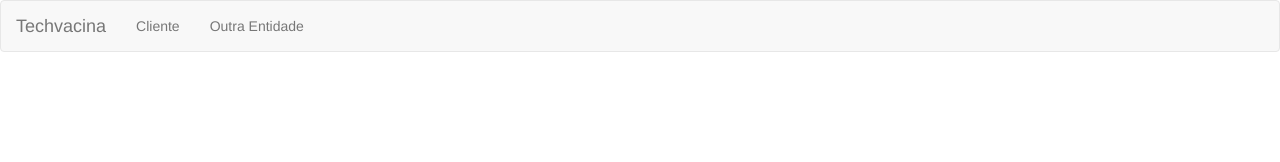
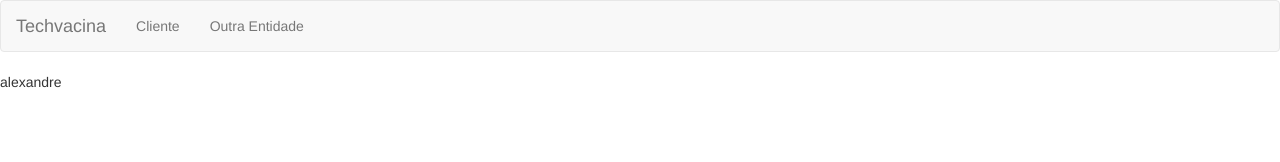
Before and after one commit to alexandreps1123/techvacina-frontend, an Angular app: page / in a window 1280 px wide. Shown: the top 162 px of the page. Built offline with nearby package versions, Linux system fonts and the light colour scheme.

Commit message:
componente usuario

```diff
--- a/src/app/app.component.html
+++ b/src/app/app.component.html
@@ -1,5 +1,5 @@
 <app-cabecalho></app-cabecalho>
 
-<app-usuario></app-usuario>
+<app-usuario [variavel]="'alexandre'"></app-usuario>
 
 <router-outlet></router-outlet>
--- a/src/app/usuario/usuario.component.html
+++ b/src/app/usuario/usuario.component.html
@@ -1 +1,2 @@
 <router-outlet></router-outlet>
+<p>{{ variavel }}</p>
--- a/src/app/usuario/usuario.component.ts
+++ b/src/app/usuario/usuario.component.ts
@@ -1,4 +1,4 @@
-import { Component, OnInit } from '@angular/core';
+import { Component, Input, OnInit } from '@angular/core';
 import { FormBuilder, FormGroup } from '@angular/forms';
 
 @Component({
@@ -8,6 +8,8 @@ import { FormBuilder, FormGroup } from '@angular/forms';
 })
 export class UsuarioComponent implements OnInit {
 
+  @Input() variavel = '';
+
   constructor() { }
 
   ngOnInit(): void { }
```
